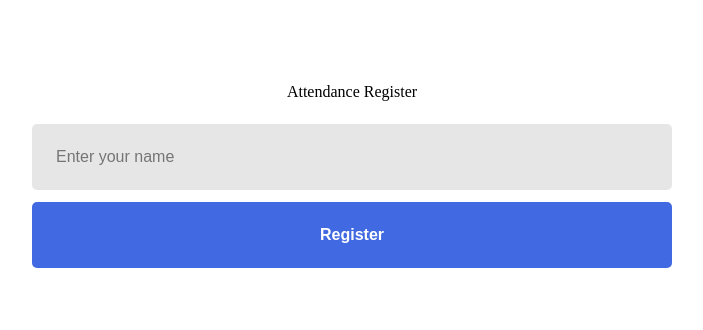
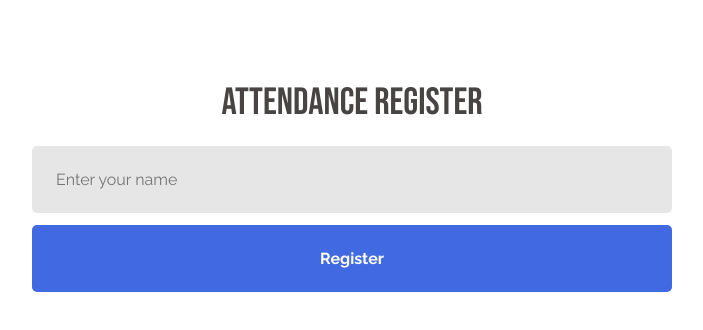
Before and after one commit to Janaina-MJ/attendance-register, a React (Vite) app in the folder web/: page / in a window 1280 px wide. Shown: the top 330 px of the page, without its empty margins (288-991 px from the left). Built offline with nearby package versions, Linux system fonts and the light colour scheme.

Commit message:
feat: Add typography stylesheet

```diff
--- a/web/index.html
+++ b/web/index.html
@@ -3,6 +3,9 @@
   <head>
     <meta charset="UTF-8" />
     <meta name="viewport" content="width=device-width, initial-scale=1.0" />
+    <link rel="preconnect" href="https://fonts.googleapis.com">
+    <link rel="preconnect" href="https://fonts.gstatic.com" crossorigin>
+    <link href="https://fonts.googleapis.com/css2?family=Bebas+Neue&family=Raleway:wght@400;500;700&display=swap" rel="stylesheet">
     <title>Attendance Register App</title>
   </head>
   <body>
--- a/web/src/main.jsx
+++ b/web/src/main.jsx
@@ -2,6 +2,7 @@
 import ReactDOM from 'react-dom/client'
 
 import './styles/global.css'
+import './styles/typography.css'
 
 import { Home } from './pages/Home'
 
--- /dev/null
+++ b/web/src/styles/typography.css
@@ -0,0 +1,11 @@
+h1 {
+    font-size: 38px;
+    font-family: 'Bebas Neue', cursive;
+    color: rgb(73, 68, 68);
+}
+
+body, input, button {
+    font-size: 16px;
+    font-family: 'Raleway', sans-serif;
+    -webkit-font-smoothing: antialiased;
+}
```
